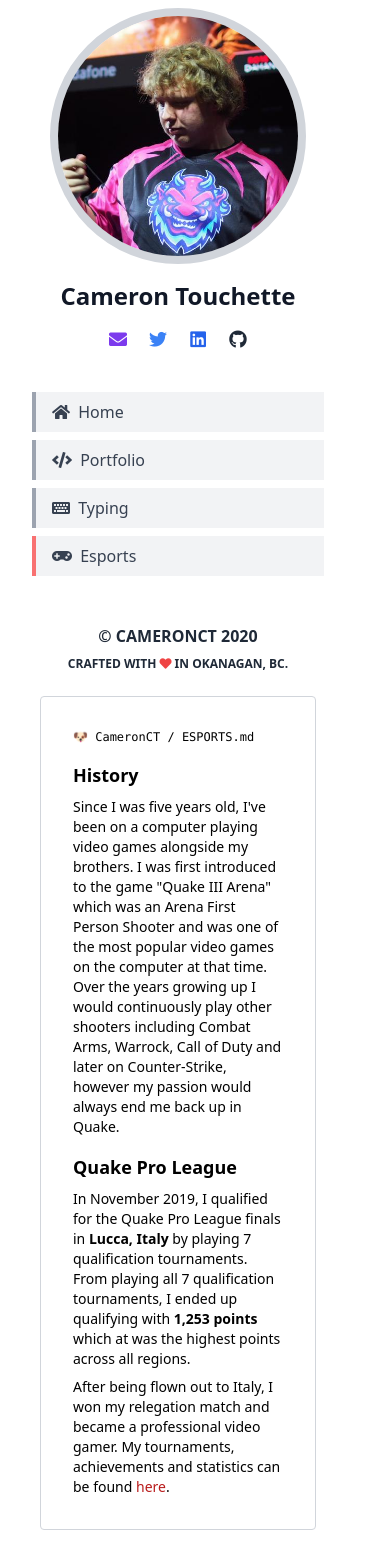
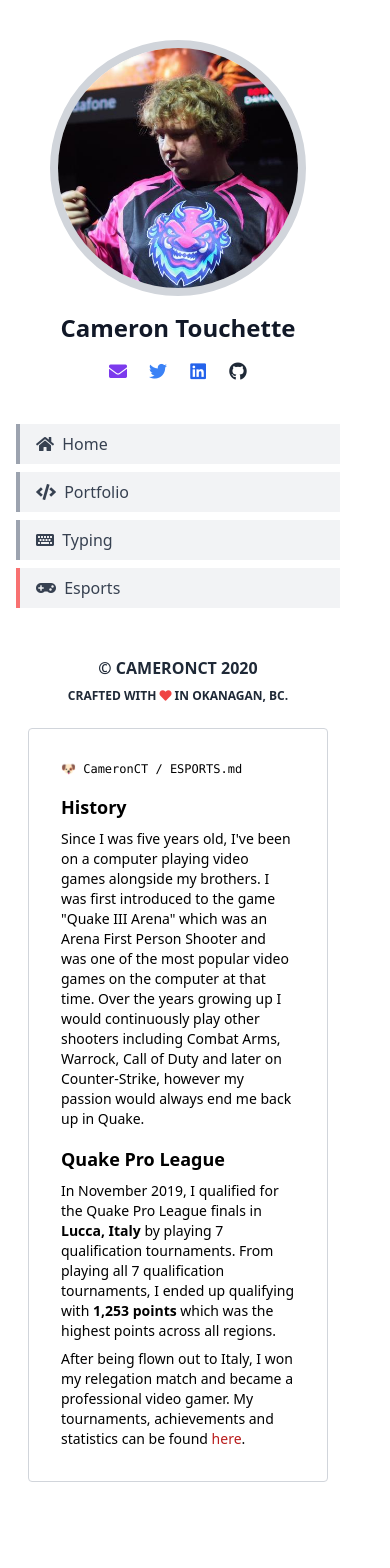
Before and after one commit to CameronCT/CameronCT, a React (Create React App) app: page /esports in a window 390 px wide. Built offline with nearby package versions, Linux system fonts and the light colour scheme.

Commit message:
chore: mobile UI padding

```diff
--- a/src/App.tsx
+++ b/src/App.tsx
@@ -6,7 +6,7 @@ import Main from "./components/Main";
 function App() {
   return (
     <div className="App">
-        <div className={"max-w-screen-xl mx-auto px-6 sm:py-8 lg:py-16"}>
+        <div className={"max-w-screen-xl mx-auto px-2 lg:px-6 py-8 lg:py-16"}>
             <BrowserRouter>
                 <Switch>
                     <Route exact path={'/'} component={Main} />
--- a/src/components/pages/Esports.tsx
+++ b/src/components/pages/Esports.tsx
@@ -4,7 +4,7 @@ class Esports extends Component {
 
     render() {
         return (
-            <div>
+            <div className={"mx-1"}>
                 <div className={"border border-gray-300 rounded p-8 mb-6"}>
                     <div className={"text-xs text-black font-mono"}><span aria-label="dog icon" role={"img"}>🐶</span> CameronCT / ESPORTS.md</div>
                     <div className={"pt-4 text-sm text-black"}>
@@ -16,7 +16,7 @@ class Esports extends Component {
                         </div>
                         <div className={"mt-4 text-lg font-semibold"}>Quake Pro League</div>
                         <div className={"mt-2"}>
-                            In November 2019, I qualified for the Quake Pro League finals in <span className={"font-semibold"}>Lucca, Italy</span> by playing 7 qualification tournaments. From playing all 7 qualification tournaments, I ended up qualifying with <span className={"font-semibold"}>1,253 points</span> which at
+                            In November 2019, I qualified for the Quake Pro League finals in <span className={"font-semibold"}>Lucca, Italy</span> by playing 7 qualification tournaments. From playing all 7 qualification tournaments, I ended up qualifying with <span className={"font-semibold"}>1,253 points</span> which
                             was the highest points across all regions.
                         </div>
                         <div className={"mt-2"}>
--- a/src/components/pages/Typing.tsx
+++ b/src/components/pages/Typing.tsx
@@ -4,7 +4,7 @@ class Typing extends Component {
 
     render() {
         return (
-            <div>
+            <div className={"mx-1"}>
                 <div className={"border border-gray-300 rounded p-8 mb-6"}>
                     <div className={"text-xs text-black font-mono"}><span aria-label="dog icon" role={"img"}>🐶</span> CameronCT / TYPING.md</div>
                     <div className={"pt-4 text-sm text-black"}>
```
